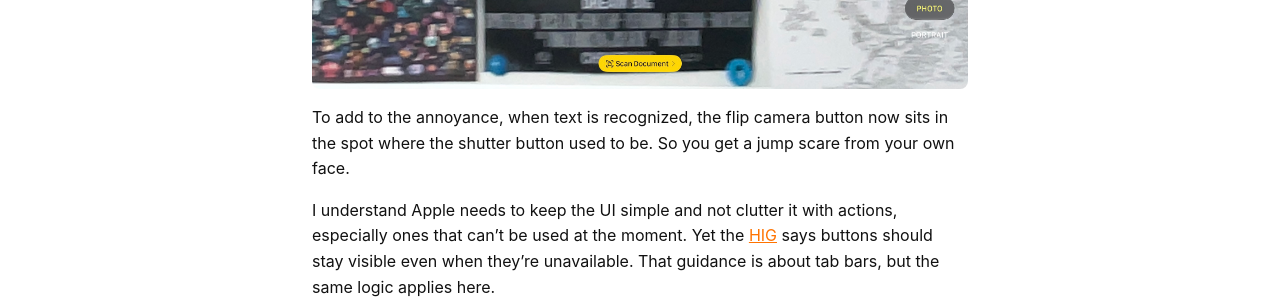
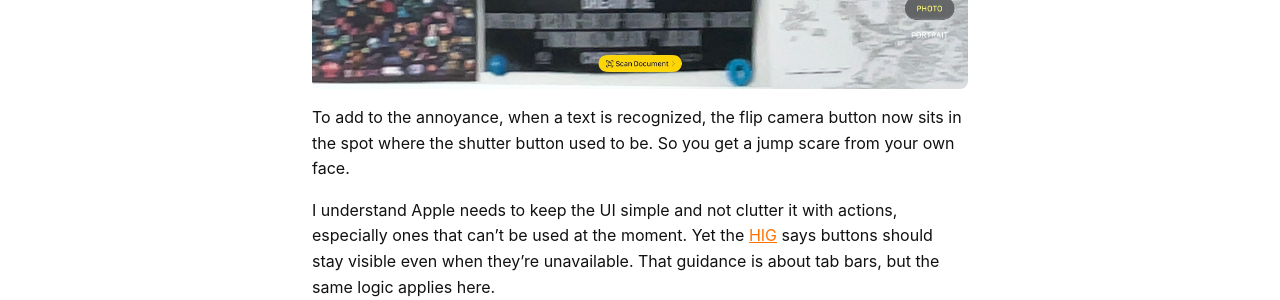
Before and after one commit to StepanJiri/stepankarasek.github.io, a Jekyll site: the page built from _posts/2026-09-28-The iPad Camera App moves shutter button.md, in a window 1280 px wide. Shown: the part 1156-1456 px from the top of the page. Built offline with Jekyll 4.4.1, drawn with Linux system fonts in a browser that asks for light colours.

```diff
--- a/_posts/2026-09-28-The iPad Camera App moves shutter button.md
+++ b/_posts/2026-09-28-The iPad Camera App moves shutter button.md
@@ -6,7 +6,7 @@ Muscle memory is totally broken on iPad in the Camera app. If the Camera app rec
 
 ![Inline Image Description]({{ 'assets/images/The iPad Camera App moves shutter button/NO_copy_text.jpg' | relative_url }})
 ![Inline Image Description]({{ 'assets/images/The iPad Camera App moves shutter button/Copy_Text.jpg' | relative_url }})
-To add to the annoyance, when text is recognized, the flip camera button now sits in the spot where the shutter button used to be. So you get a jump scare from your own face.
+To add to the annoyance, when a text is recognized, the flip camera button now sits in the spot where the shutter button used to be. So you get a jump scare from your own face.
 
 I understand Apple needs to keep the UI simple and not clutter it with actions, especially ones that can't be used at the moment. Yet the [HIG](https://developer.apple.com/design/human-interface-guidelines/tab-bars#:~:text=happen.-,Don’t%20disable%20or%20hide,its%20content%20is%20unavailable.,-Include) says buttons should stay visible even when they're unavailable. That guidance is about tab bars, but the same logic applies here.
 
```
